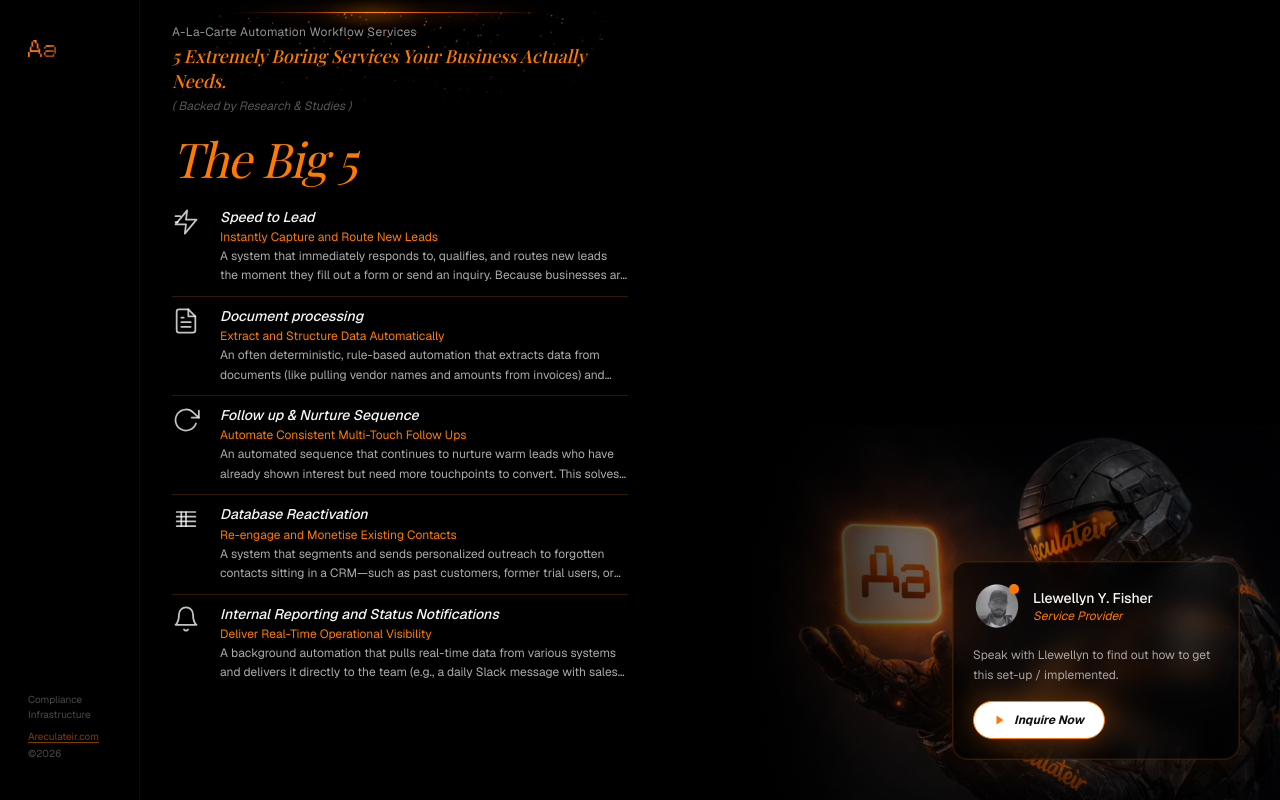
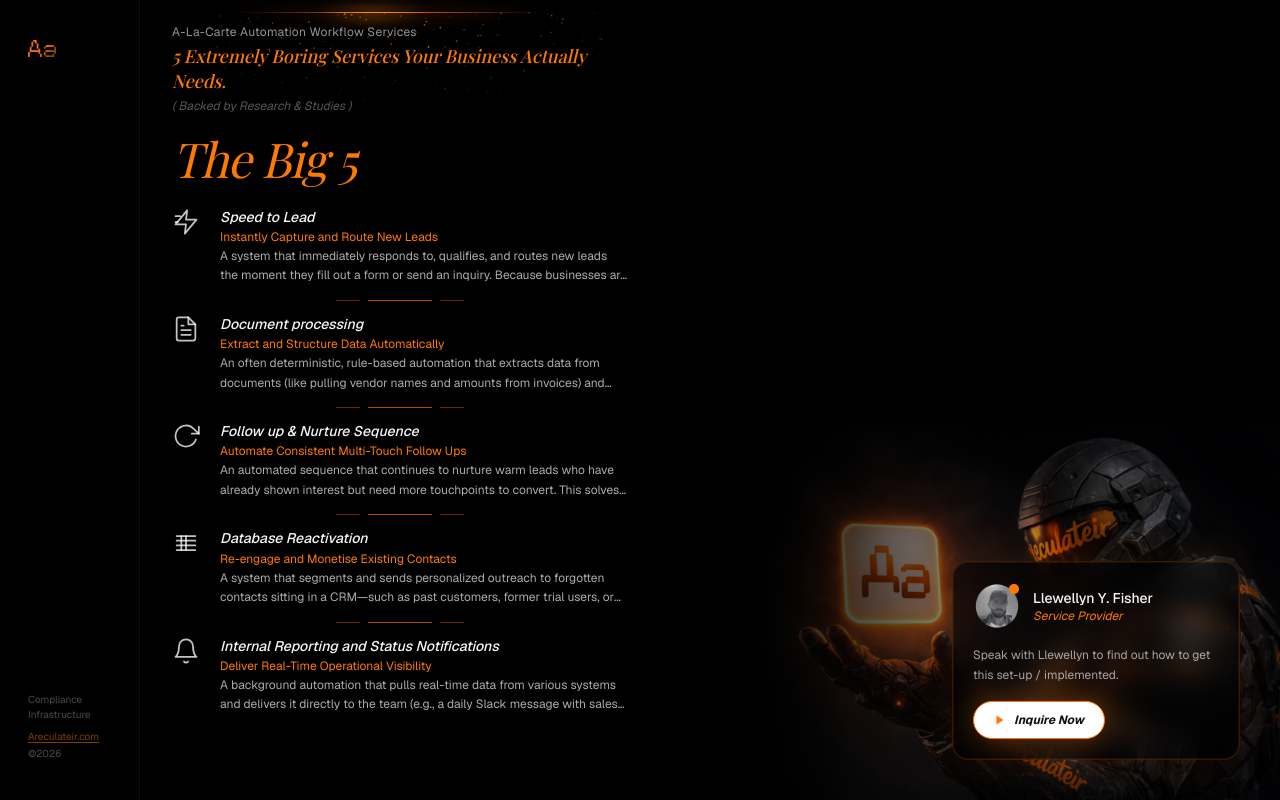
Before and after one commit to telluricaquarian/areculateirservices, a Next.js app: page / in a window 1280 px wide. Built offline with nearby package versions, Linux system fonts and the light colour scheme; a web font is replaced by a local one.

Commit message:
replace full-width dividers with centered micro-divider system

```diff
--- a/components/service-row.tsx
+++ b/components/service-row.tsx
@@ -33,9 +33,12 @@ export function ServiceRow({ icon, title, subtitle, description, showDivider = t
         </div>
       </div>
 
-      {/* Horizontal divider — always shown between rows, full width */}
       {showDivider && (
-        <div className="h-px bg-primary/20" />
+        <div className="flex items-center justify-center gap-2 py-1">
+          <div className="h-px w-6 bg-orange-500/40" />
+          <div className="h-px w-16 bg-orange-500/70" />
+          <div className="h-px w-6 bg-orange-500/40" />
+        </div>
       )}
     </div>
   )
```
